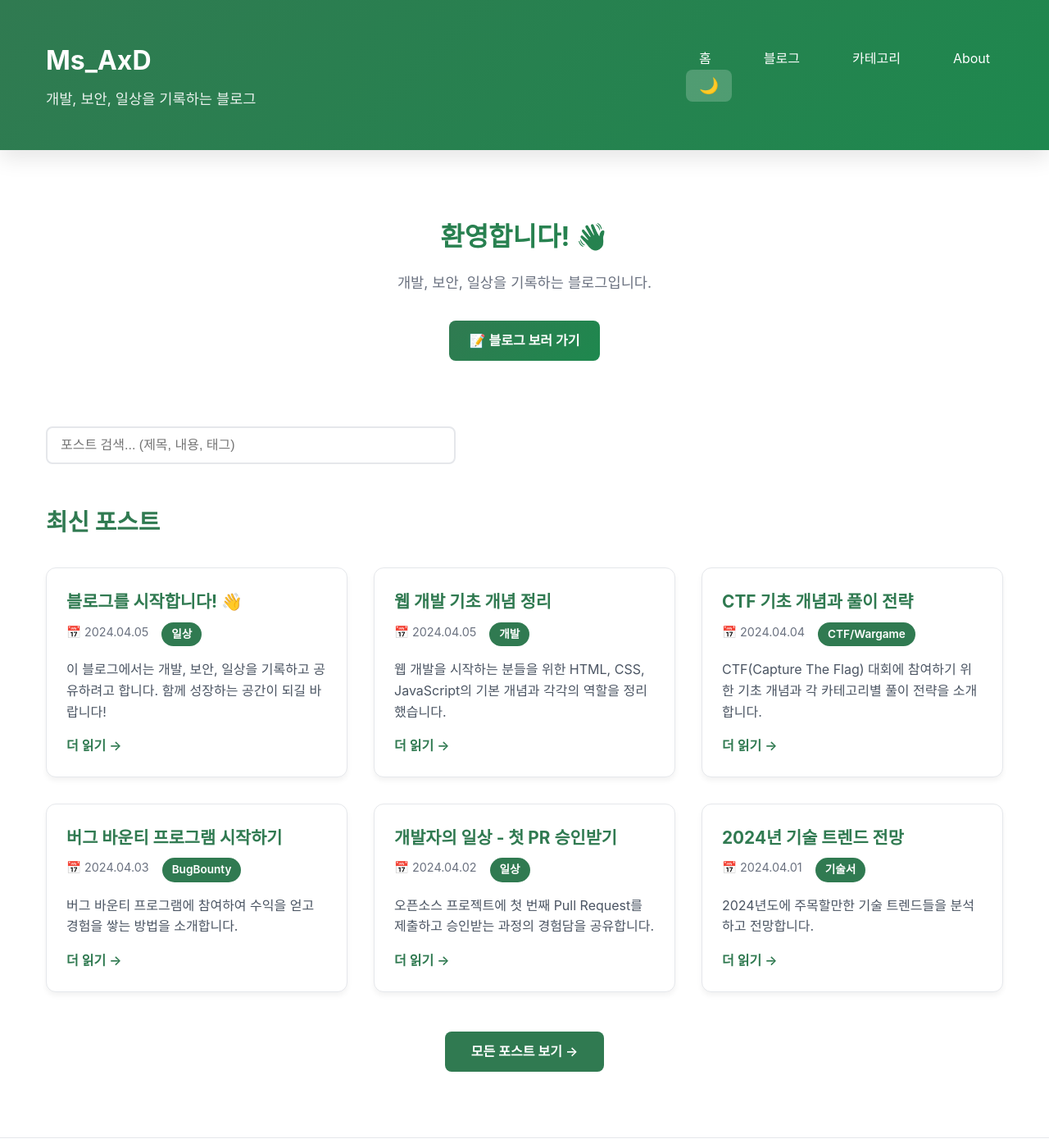
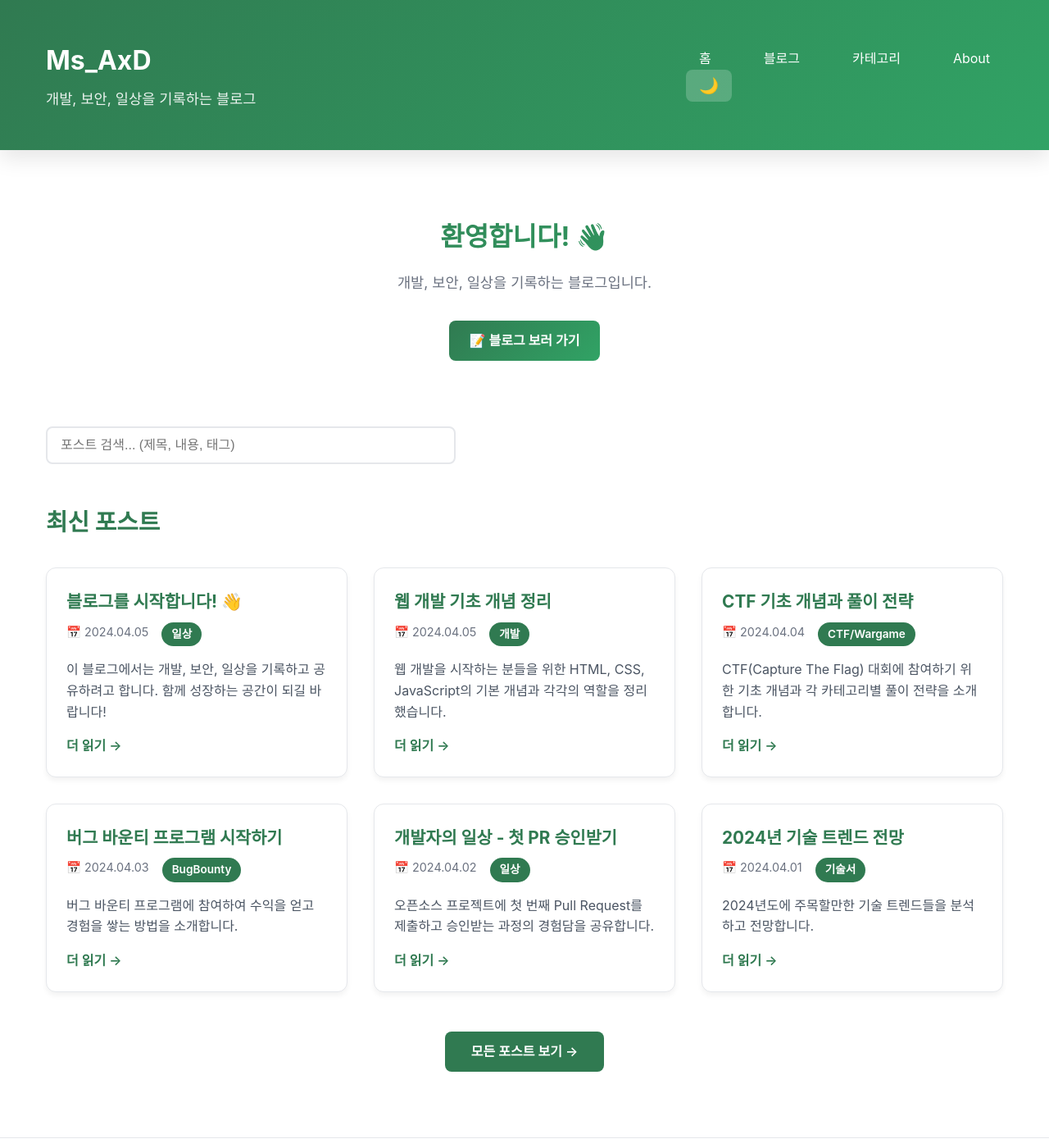
Before and after one commit to ms-axd/ms-axd.github.io, a Jekyll site: the page built from index.html, in a window 1280 px wide and 1400 px high. Shown: the whole window at 82% size. Built offline with Jekyll 4.4.1, drawn with Linux system fonts in a browser that asks for light colours; the list of posts is cut into pages by our own code.

Commit message:
수정 했다고

```diff
--- a/assets/css/style.scss
+++ b/assets/css/style.scss
@@ -3,7 +3,7 @@
 
 :root {
   --primary-color: #307a51;
-  --secondary-color: #1e884e;
+  --secondary-color: #31a365;
   --text-dark: #1f2937;
   --text-light: #f3f4f6;
   --bg-light: #ffffff;
```
